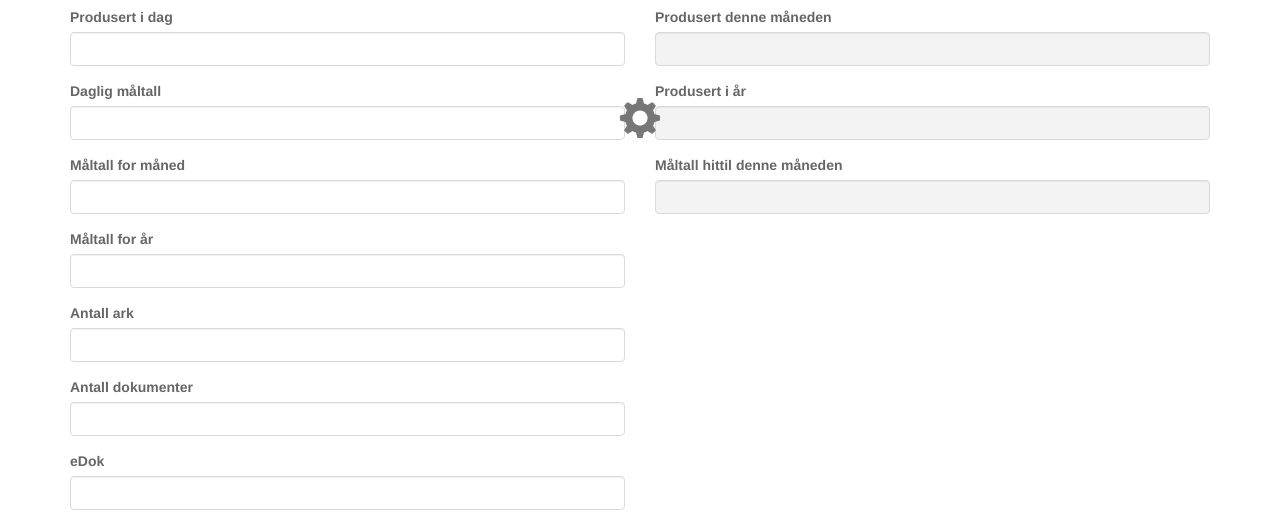
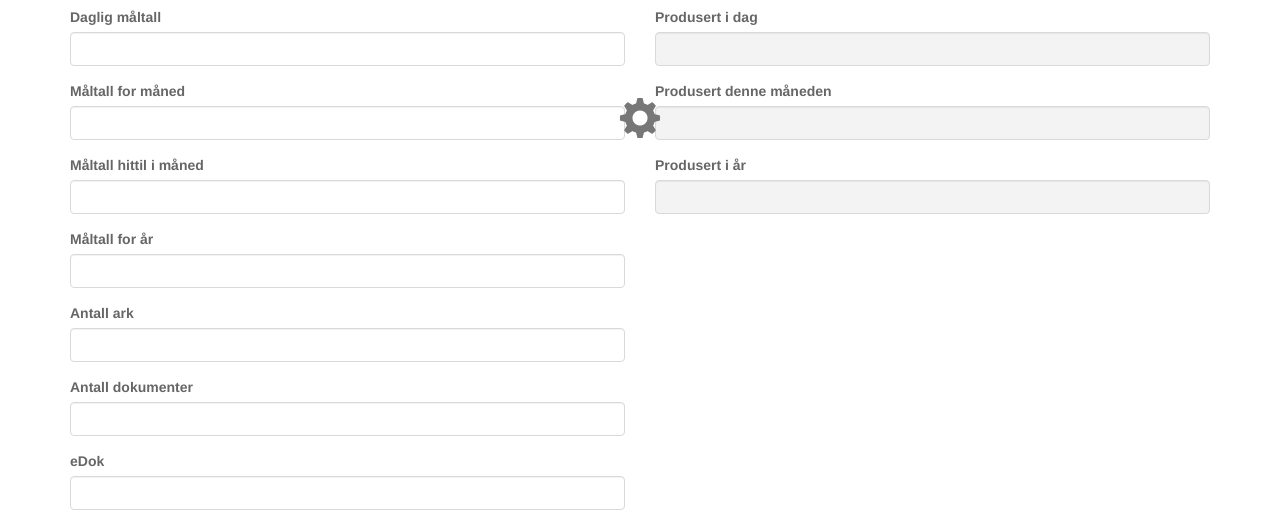
Before and after one commit to havardvidme/InfoscreenAdmin, a plain HTML site: page index.html in a window 1280 px wide. Shown: the part 276-798 px from the top of the page. Drawn offline with nearby package versions, Linux system fonts and the light colour scheme; no server answers.

Commit message:
Moved 'maltallHittilIManed' to dynamic and 'produsertIDag' to static.

```diff
--- a/index.html
+++ b/index.html
@@ -25,10 +25,6 @@
                 <div class="row">
                     <div class="col-xs-12 col-sm-6">
                         <h2>Dynamisk</h2>
-                        <div class="form-group {{form.produsertIDag.$valid ? 'has-success' : 'has-error'}}">
-                            <label for="produsertIDag">Produsert i dag</label>
-                            <input ng-model="data.produsertIDag" class="form-control" id="produsertIDag" name="produsertIDag" type="number" value="">
-                        </div>
                         <div class="form-group {{form.dagligMaltall.$valid ? 'has-success' : 'has-error'}}">
                             <label for="dagligMaltall">Daglig måltall</label>
                             <input ng-model="data.dagligMaltall" class="form-control" id="dagligMaltall" name="dagligMaltall" type="number" value="">
@@ -36,6 +32,10 @@
                         <div class="form-group {{form.maltallForManed.$valid ? 'has-success' : 'has-error'}}">
                             <label for="maltallForManed">Måltall for måned</label>
                             <input ng-model="data.maltallForManed" class="form-control" id="maltallForManed" name="maltallForManed" type="number" value="">
+                        </div>
+                        <div class="form-group {{form.maltallHittilIManed.$valid ? 'has-success' : 'has-error'}}">
+                            <label for="maltallHittilIManed">Måltall hittil i måned</label>
+                            <input ng-model="data.maltallHittilIManed" class="form-control" id="maltallHittilIManed" name="maltallHittilIManed" type="number" value="">
                         </div>
                         <div class="form-group {{form.maltallForAar.$valid ? 'has-success' : 'has-error'}}">
                             <label for="maltallForAar">Måltall for år</label>
@@ -69,16 +69,16 @@
                     <div class="col-xs-12 col-sm-6">
                         <h2>Statisk</h2>
                         <div class="form-group">
+                            <label for="produsertIDag">Produsert i dag</label>
+                            <input ng-model="data.produsertIDag" class="form-control" id="produsertIDag" readonly type="text" value="">
+                        </div>
+                        <div class="form-group">
                             <label for="produsertDenneManed">Produsert denne måneden</label>
                             <input ng-model="data.produsertDenneManed" class="form-control" id="produsertDenneManed" readonly type="text" value="">
                         </div>
                         <div class="form-group">
                             <label for="produsertIAar">Produsert i år</label>
                             <input ng-model="data.produsertIAar" class="form-control" id="produsertIAar" readonly type="text" value="">
-                        </div>
-                        <div class="form-group">
-                            <label for="maltallHittilIManed">Måltall hittil denne måneden</label>
-                            <input ng-model="data.maltallHittilIManed" class="form-control" id="maltallHittilIManed" readonly type="text" value="">
                         </div>
                     </div>
                     <div class="col-xs-12">
```
